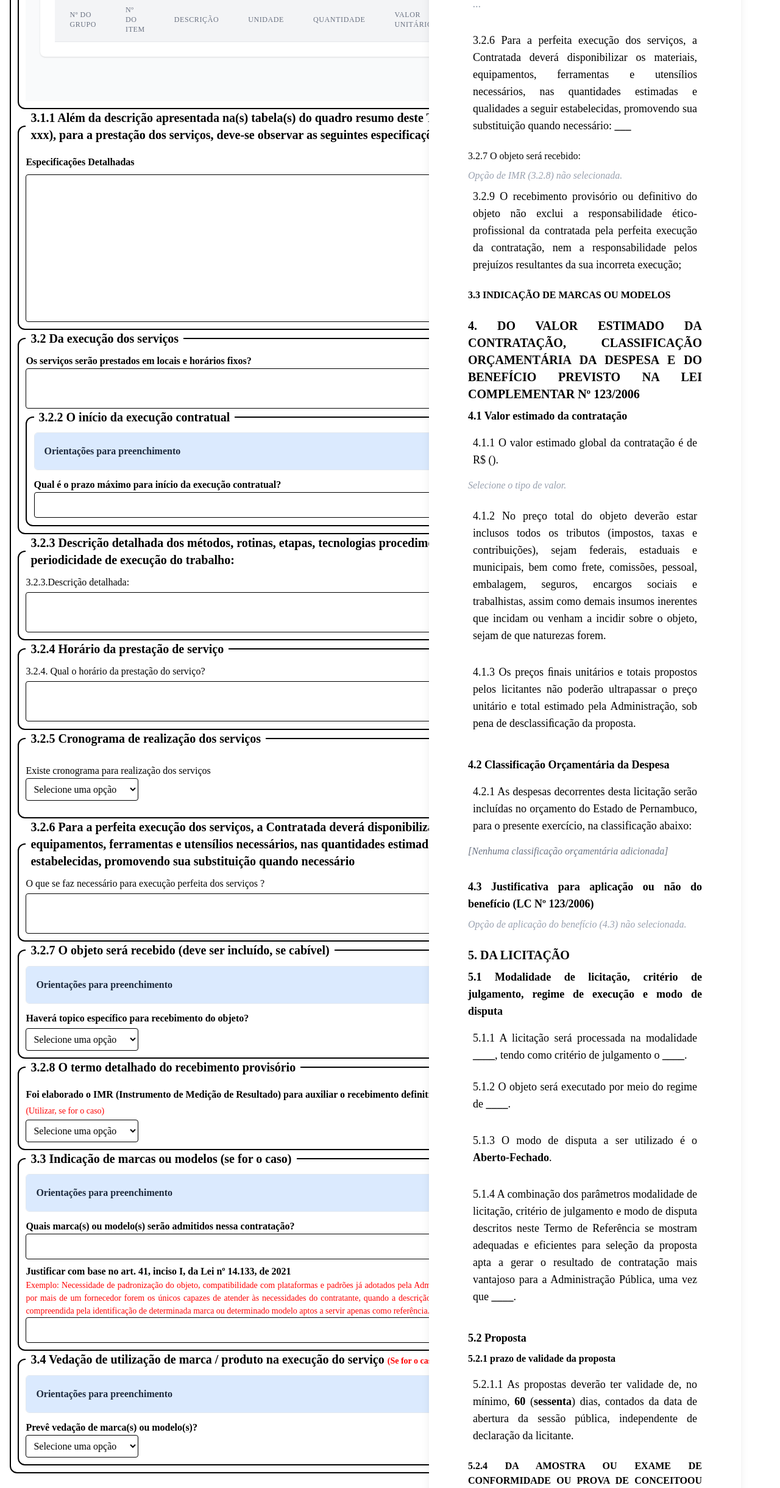
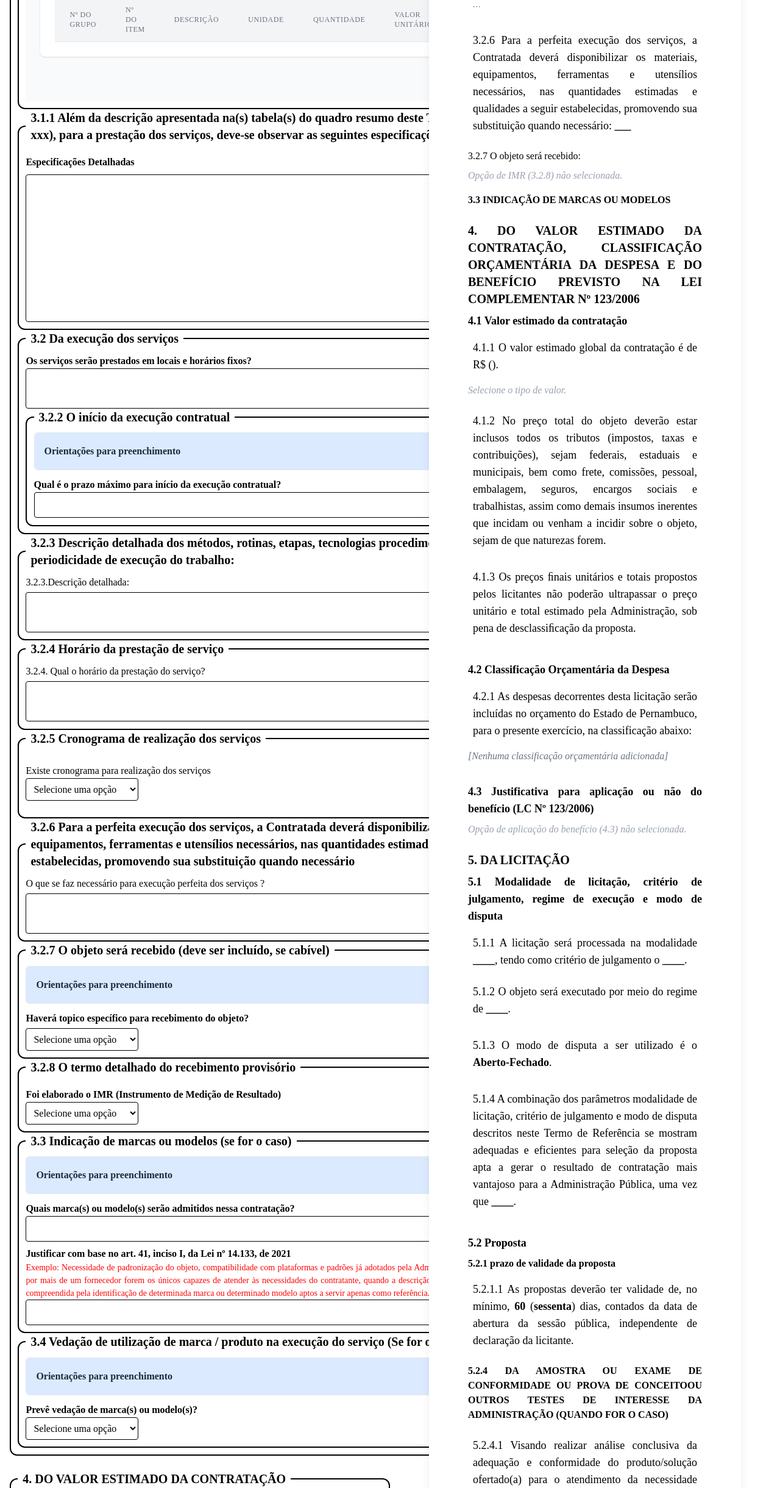
Before and after one commit to devpabloh/tr-servico, a React (Vite) app: page / in a window 1280 px wide. Shown: the part 2264-4704 px from the top of the page at 61% size. Built offline with nearby package versions, Linux system fonts and the light colour scheme.

Commit message:
"feat: Padronização do texto (se for o caso) para preto e em letras minúsculas"

```diff
--- a/src/App.tsx
+++ b/src/App.tsx
@@ -141,7 +141,7 @@ const defaultFormData = {
   texto_recebimento_provisorio: "A. Provisoriamente, pelo fiscal do CONTRATO no prazo de {ObjetoRecebidoProvisoriamente} ({prazoPorExtenso}) dias, mediante termo detalhado que ateste o cumprimento das exigências de caráter técnico e administrativo e a comprovação da prestação dos serviços;",
   texto_recebimento_definitivo: "B. Definitivamente, por servidor ou comissão designada pela autoridade competente, no prazo de {ObjetoRecebidoDefinitivamente} ({definitivoPorExtenso}) dias úteis, contados  do recebimento provisório.",
 
-  texto_recebimento_definitivo_podera_ser_excepcionalmente: "b.1.) O prazo para recebimento definitivo poderá ser excepcionalmente prorrogado, de forma justificada, por igual período, quando houver necessidade de diligências para a aferição do atendimento das exigências contratuais. (Utilizar, se for o caso)",
+  texto_recebimento_definitivo_podera_ser_excepcionalmente: "b.1.) O prazo para recebimento definitivo poderá ser excepcionalmente prorrogado, de forma justificada, por igual período, quando houver necessidade de diligências para a aferição do atendimento das exigências contratuais.",
   recebimentoDefinitivoPoderaSerExcepcionalmente: "",
 
   //3.2.7
--- a/src/components/ConteudoDocumento.tsx
+++ b/src/components/ConteudoDocumento.tsx
@@ -367,13 +367,13 @@ export function ConteudoDocumento({ formData, setFormData, isEditing, onToggleEd
           setFormData={setFormData}
         />
       </div>
-      <div>
+      {/* <div>
         <ResponsabilidadeEticoProfissional
           formData={formData}
           setFormData={setFormData}
           isEditing={isEditing}
         />
-      </div>
+      </div> */}
       <div>
         <p className="pt-4 text-justify font-semibold">3.3 INDICAÇÃO DE MARCAS OU MODELOS</p>
         <IndicacaoMarcaouModelo
--- a/src/components/Formulario.tsx
+++ b/src/components/Formulario.tsx
@@ -653,7 +653,7 @@ export function Formulario({ formData, setFormData, className }: FormularioProps
             <select name="objetoSeraRecebido" id="objetoSeraRecebido" value={formData.objetoSeraRecebido} onChange={(e) => setFormData({ ...formData, objetoSeraRecebido: e.target.value })} className="border rounded-sm p-2 flex-grow w-1/5">
               <option value="">Selecione uma opção</option>
               <option value="nao">Não</option>
-              <option value="ProvisorioEDefinitivo">Provisorio e Definitivo</option>
+              <option value="ProvisorioEDefinitivo">Sim</option>
             </select>
           </div>
           {
@@ -704,8 +704,7 @@ export function Formulario({ formData, setFormData, className }: FormularioProps
         </FieldsetContainer>
         <FieldsetContainer titleLegend="3.2.8 O termo detalhado do recebimento provisório">
           <div className="flex flex-col mt-2">
-            <label htmlFor="TermoDetalhadoDeRecebimentoProvisorio" className="font-semibold">Foi elaborado o IMR (Instrumento de Medição de Resultado) para auxiliar o recebimento definitivo?</label>
-            <span className="orientacoes my-1">(Utilizar, se for o caso)</span>
+            <label htmlFor="TermoDetalhadoDeRecebimentoProvisorio" className="font-semibold">Foi elaborado o IMR (Instrumento de Medição de Resultado)</label>
             <select
               name="TermoDetalhadoDeRecebimentoProvisorio"
               id="TermoDetalhadoDeRecebimentoProvisorio"
@@ -786,7 +785,7 @@ export function Formulario({ formData, setFormData, className }: FormularioProps
             </div>
           )}
         </FieldsetContainer>
-        <FieldsetContainer titleLegend="3.4 Vedação de utilização de marca / produto na execução do serviço" explicacao="(Se for o caso)">
+        <FieldsetContainer titleLegend="3.4 Vedação de utilização de marca / produto na execução do serviço (Se for o caso)" >
           <CollapsibleText title="Orientações para preenchimento">
             <p className="orientacoes">
               Embora a contratação seja de serviços, é possível que a Administração vede o emprego de marca ou produto de bens empregados em sua execução, com base em experiência prévia, registrada em processo administrativo, quando restar comprovado que produtos adquiridos e utilizados anteriormente pela Administração não atendem a requisitos indispensáveis ao pleno adimplemento da obrigação contratual, conforme art. 41, III, da Lei nº 14.133, de 2021.
```
